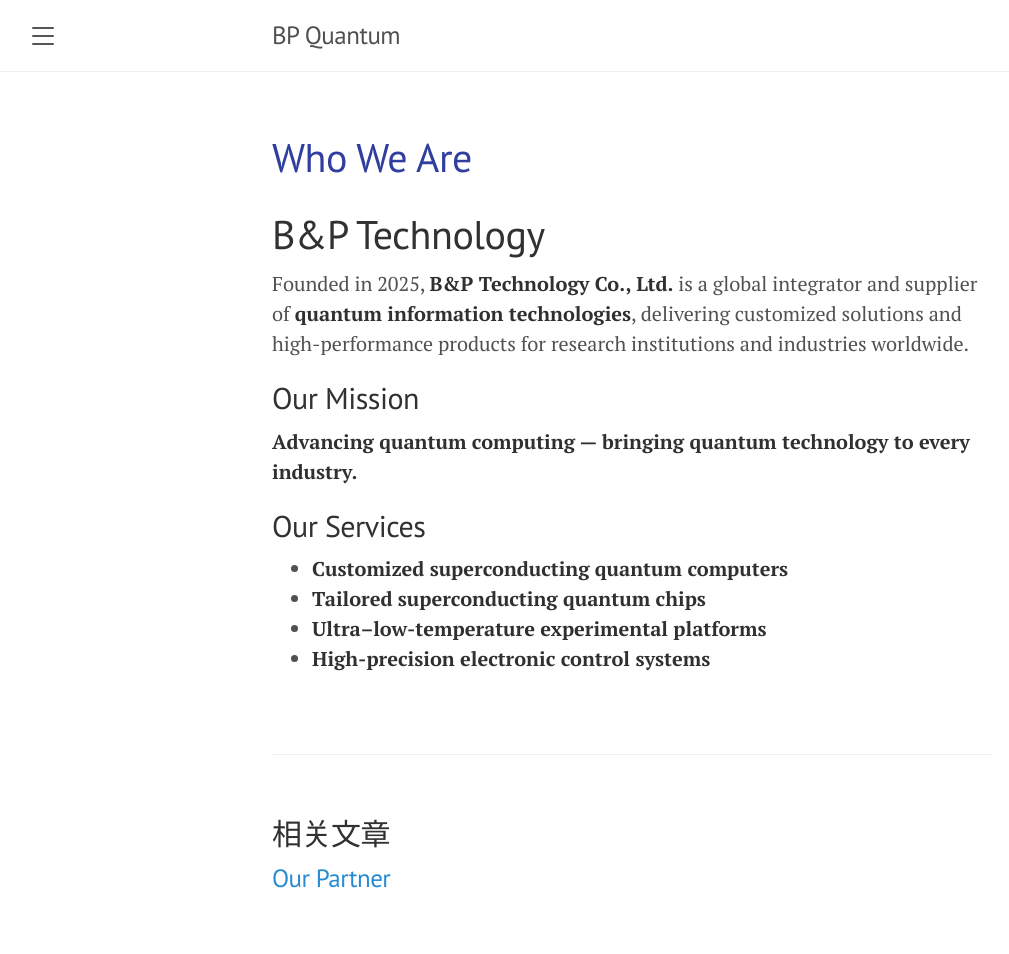
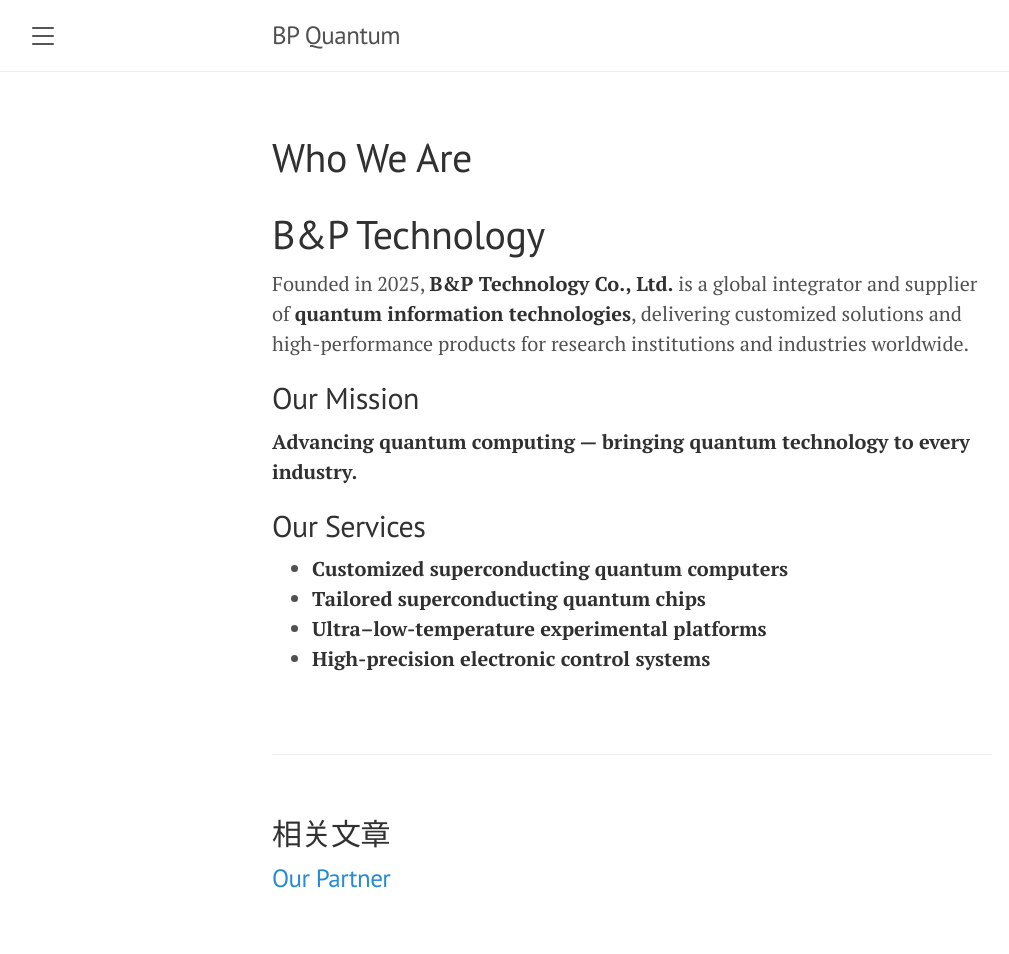
Before and after one commit to WENXINXU-quantum/BPtech, a Jekyll site: the page built from _posts/2025-10-24-intro.md, in a window 1280 px wide. Shown: the whole page, without its empty margins (8-1017 px from the left). Built offline with Jekyll 4.4.1, drawn with Linux system fonts in a browser that asks for light colours.

Commit message:
Update 2025-10-24-intro.md

```diff
--- a/_posts/2025-10-24-intro.md
+++ b/_posts/2025-10-24-intro.md
@@ -17,9 +17,3 @@
 - **Tailored superconducting quantum chips**
 - **Ultra–low-temperature experimental platforms**
 - **High-precision electronic control systems**
-
-<style>
-.post-title {
-  color: #303f9f; /* 靛蓝色 */
-}
-</style>
```
